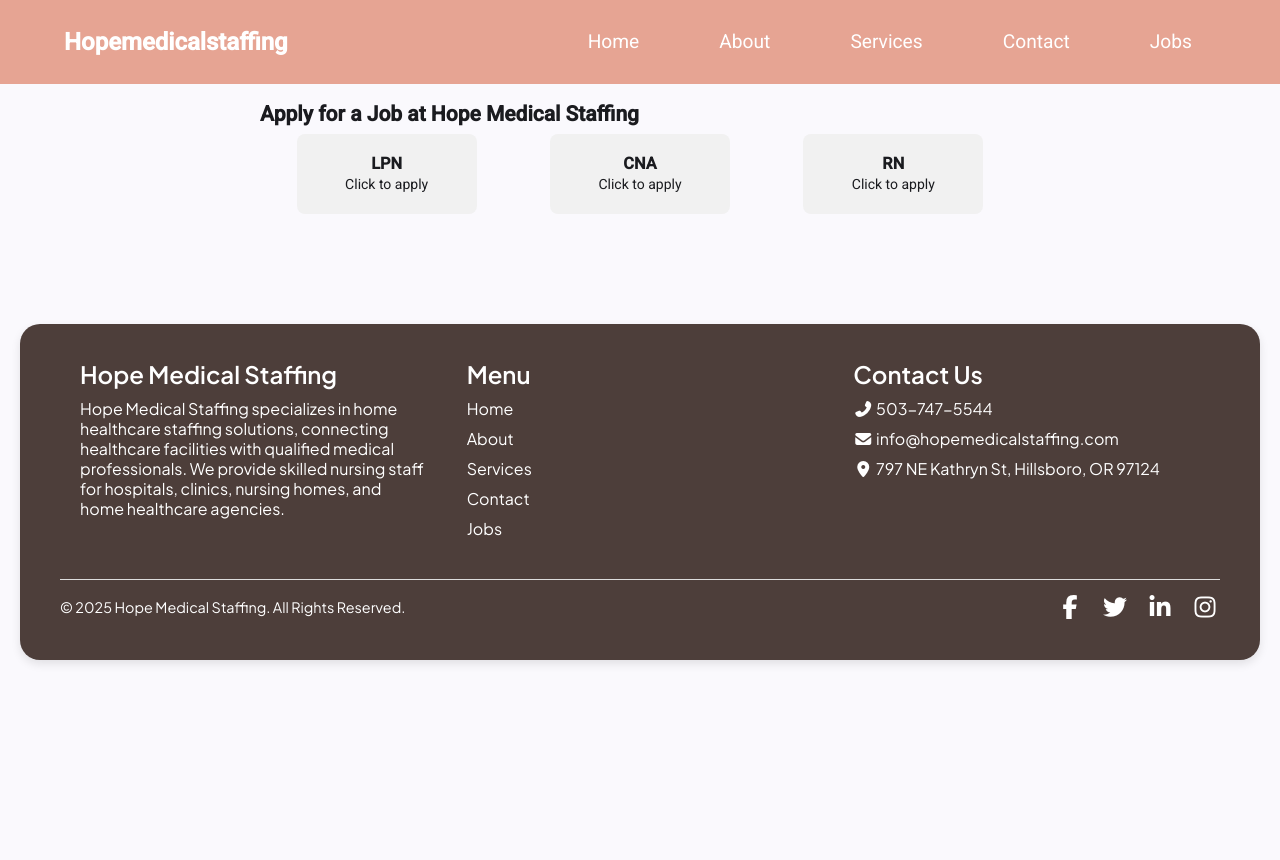
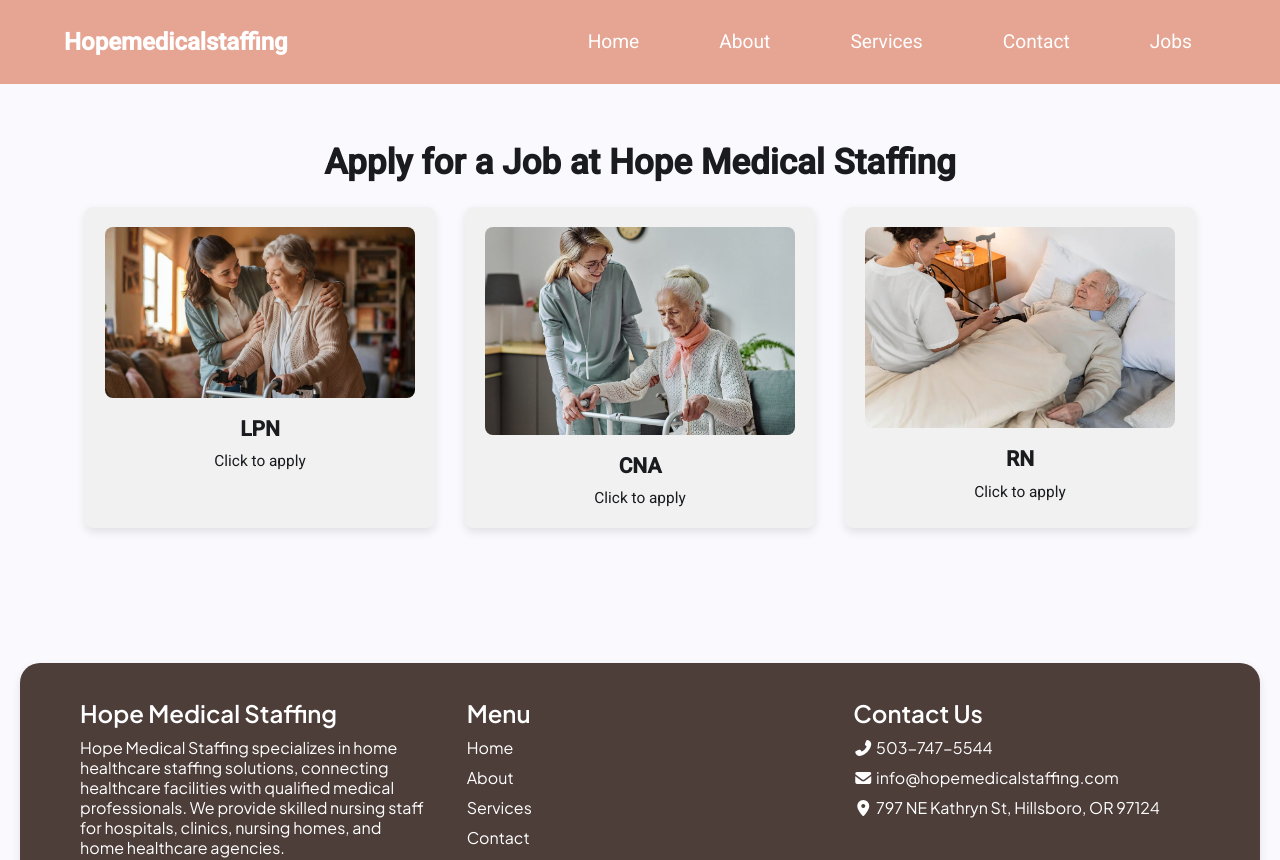
Before and after one commit to collinsMutai/Hopemedicalstaffing, an Angular app in the folder frontend/: page /jobs in a window 1280 px wide. Shown: the top 860 px of the page. Before the commit the page ends 800 px from the top, so only its background shows below. Built offline with nearby package versions, Linux system fonts and the light colour scheme.

Commit message:
add job application

```diff
--- a/frontend/src/app/components/jobs/jobs.css
+++ b/frontend/src/app/components/jobs/jobs.css
@@ -1,30 +1,107 @@
+/* Reset global margin and padding */
+
+/* Container holding job listings */
 .job-listing-container {
-  max-width: 800px;
-  margin: 0 auto;
-  padding: 20px;
+  margin: 0 auto; /* Center the container horizontally */
+  padding: 60px 40px;
+  box-sizing: border-box; /* Ensure no overflow from padding */
+  width: 100%; /* Ensure the container takes full width */
+  max-width: 1200px; /* Limit the container width for large screens */
 }
 
+/* Job Cards Grid */
 .job-cards-container {
-  display: flex;
-  justify-content: space-around;
-  flex-wrap: wrap;
-  margin-bottom: 20px;
+  display: grid;
+  grid-template-columns: repeat(
+    3,
+    1fr
+  ); /* Default: 3 columns for larger screens */
+  gap: 20px; /* Add space between cards */
+  margin: 0;
+  padding: 0;
+  width: 100%;
+  justify-items: center; /* Center cards inside the grid */
 }
 
+.job-listing-container h2 {
+  font-size: 2.5em; /* Increased font size for the job title */
+  margin-bottom: 10px; /* Space between the title and description */
+  line-height: 1.1;
+  text-align: center;
+}
+
+/* Each Job Card */
 .job-card {
   background-color: #f1f1f1;
   border-radius: 8px;
-  padding: 20px;
+  padding: 20px; /* Increased padding for larger cards */
   text-align: center;
   cursor: pointer;
-  width: 180px;
-  margin: 10px;
+  width: 100%; /* Ensure cards take full width available in the grid */
+  max-width: 350px; /* Limit card width */
+  margin: 15px 0; /* Vertical margin only, no horizontal margin */
   transition: transform 0.2s ease, box-shadow 0.2s ease;
+  box-shadow: 0 4px 10px rgba(0, 0, 0, 0.1); /* Slightly increased shadow */
 }
 
+/* Job card hover effect */
 .job-card:hover {
-  transform: translateY(-5px);
-  box-shadow: 0 4px 8px rgba(0, 0, 0, 0.1);
+  transform: translateY(-8px); /* More prominent hover effect */
+  box-shadow: 0 8px 15px rgba(0, 0, 0, 0.2); /* Stronger shadow on hover */
+}
+
+/* Image inside Job Card */
+.job-card img {
+  width: 100%;
+  height: auto;
+  border-radius: 8px;
+  object-fit: cover; /* Keeps aspect ratio */
+  margin-bottom: 15px; /* Increased margin for more spacing */
+}
+
+/* Heading (job title) */
+h3 {
+  font-size: 1.5em; /* Increased font size for the job title */
+  margin-bottom: 10px; /* Space between the title and description */
+  line-height: 1.1;
+  text-align: center;
+}
+
+/* Paragraph (job description) */
+p {
+  font-size: 1.1em; /* Increased font size for the description */
+}
+
+/* Media Queries for Responsive Design */
+
+/* For screens up to 1024px (Tablets) */
+@media (max-width: 1024px) {
+  .job-cards-container {
+    grid-template-columns: repeat(2, 1fr); /* 2 columns for tablets */
+  }
+
+  .job-card {
+    max-width: 400px; /* Slightly larger card on tablets */
+  }
+}
+
+/* For screens up to 768px (Mobile/Smaller Tablets) */
+@media (max-width: 768px) {
+  .job-listing-container{
+    padding: 20px;
+  }
+  .job-cards-container {
+    grid-template-columns: 1fr; /* 1 column for small screens */
+  }
+  .job-listing-container h2 {
+    font-size: 1.8em; /* Increased font size for the job title */
+  }
+  /* Adjust card width and padding for smaller screens */
+  .job-card {
+    padding: 20px;
+    margin: 10px;
+    max-width: 90%; /* Allow cards to take more width on smaller screens */
+  }
 }
 
 /* Modal Styles */
@@ -49,6 +126,7 @@
   max-width: 100%;
 }
 
+/* Form styles inside the modal */
 .form-group {
   margin-bottom: 15px;
 }
@@ -63,7 +141,7 @@ input {
 
 button {
   padding: 10px 20px;
-  background-color: #007bff;
+  background-color: #e6a493;
   color: white;
   border: none;
   border-radius: 4px;
@@ -71,9 +149,10 @@ button {
 }
 
 button:hover {
-  background-color: #0056b3;
+  background-color: #4d3e3a;
 }
 
+/* Modal buttons layout */
 .modal-buttons {
   display: flex;
   justify-content: space-between;
--- a/frontend/src/app/components/jobs/jobs.html
+++ b/frontend/src/app/components/jobs/jobs.html
@@ -3,11 +3,11 @@
 
   <!-- Job Roles Cards -->
   <div class="job-cards-container">
-    <div
-      *ngFor="let role of jobRoles"
-      class="job-card"
-      (click)="selectRole(role)">
-      <h3>{{ role }}</h3>
+    <div *ngFor="let job of jobRoles" class="job-card" (click)="selectRole(job.role)">
+      <!-- Image for the job role -->
+      <img [src]="job.image" alt="{{ job.role }}" class="job-card-image" />
+
+      <h3>{{ job.role }}</h3>
       <p>Click to apply</p>
     </div>
   </div>
--- a/frontend/src/app/components/jobs/jobs.ts
+++ b/frontend/src/app/components/jobs/jobs.ts
@@ -13,7 +13,11 @@ import { CommonModule } from '@angular/common';
   imports: [FormsModule, HttpClientModule, MatSnackBarModule, MatDialogModule, CommonModule], // Include MatDialogModule
 })
 export class Jobs {
-  jobRoles = ['LPN', 'CNA', 'RN']; // available roles
+  jobRoles = [
+    { role: 'LPN', image: 'assets/images/hero-img.jpg' }, // LPN Image
+    { role: 'CNA', image: 'assets/images/homecare.jpg' }, // CNA Image
+    { role: 'RN', image: 'assets/images/hospicecare.webp' }    // RN Image
+  ]; // available roles with images
   selectedRole: string | null = null;  // Track the selected role
   formData: any = { name: '', phone: '', email: '', role: '', resume: '' };
   resumeFile: File | null = null;
```
